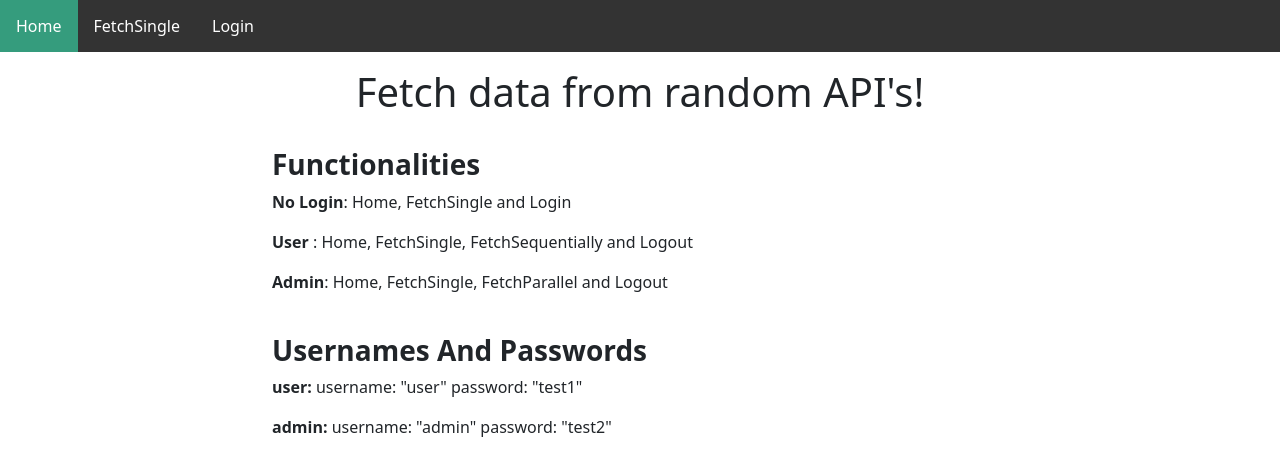
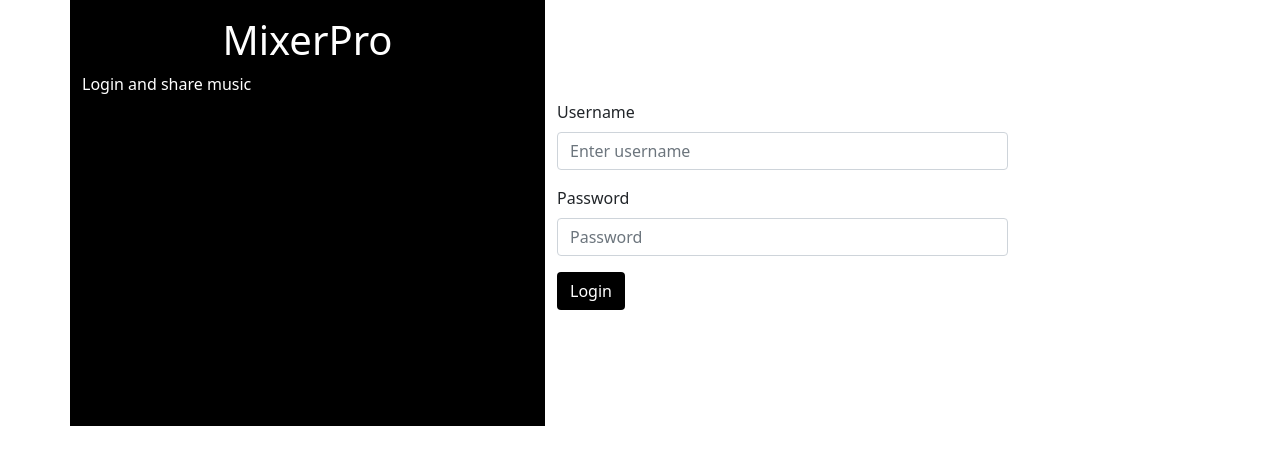
Before and after one commit to cphB-A4/MixerPro, a React (Create React App) app: page / in a window 1280 px wide. Shown: the top 472 px of the page. Built offline with nearby package versions, Linux system fonts and the light colour scheme.

Commit message:
HomePage for not logged in users

```diff
--- a/src/components/Header.js
+++ b/src/components/Header.js
@@ -4,25 +4,26 @@ function Header({ loggedIn, logout, validateAccess }) {
   return (
     <ul className="header">
       {console.log(loggedIn)}
-      <li>
-        <NavLink exact activeClassName="active" to="/">
-          Home
-        </NavLink>
-      </li>
 
-      <li>
+      {/* <li>
         <NavLink exact activeClassName="active" to="/fetch-single">
           FetchSingle
         </NavLink>
-      </li>
+      </li> */}
       {!loggedIn ? (
         <li>
-          <NavLink exact activeClassName="active" to="/login">
+          <NavLink exact activeClassName="active" to="/">
             Login
           </NavLink>
         </li>
       ) : (
         <>
+          <li>
+            <NavLink exact activeClassName="active" to="/">
+              Home
+            </NavLink>
+          </li>
+
           {validateAccess === "user" ? (
             <li>
               <NavLink exact activeClassName="active" to="/fetch-sequentially">
--- a/src/components/Home.js
+++ b/src/components/Home.js
@@ -7,7 +7,7 @@ function Home() {
         <Row className="rows">
           <Col xs={2} className="columns"></Col>
           <Col className="columns">
-            <h1 className="text-center mt-3">Fetch data from random API's!</h1>
+            <h1 className="text-center mt-3">MixerPro</h1>
             <br></br>
             <h3>
               <strong>Functionalities</strong>
@@ -24,15 +24,6 @@ function Home() {
               Logout
             </p>
             <br></br>
-            <h3>
-              <strong>Usernames And Passwords</strong>
-            </h3>
-            <p>
-              <strong>user: </strong> username: "user" password: "test1"
-            </p>
-            <p>
-              <strong>admin: </strong> username: "admin" password: "test2"
-            </p>
           </Col>
           <Col xs={2} className="columns"></Col>
         </Row>
--- a/src/components/NoUserHeader.js
+++ b/src/components/NoUserHeader.js
@@ -7,12 +7,14 @@ import {
   NavLink,
   useHistory,
 } from "react-router-dom";
+import { Col, Container, Form, Row } from "react-bootstrap";
 
 import React, { useState, useEffect } from "react";
 import Home from "./Home";
 import Header from "./Header";
 import FetchSingle from "./FetchSingle";
 import NoMatch from "./NoMatch";
+import Button from "@restart/ui/esm/Button";
 
 function NoUserHeader(props) {
   const { login, loggedIn, errorMsg } = props;
@@ -34,26 +36,48 @@ function NoUserHeader(props) {
   };
   return (
     <div>
-      {console.log(errorMsg)}
-      <Header loggedIn={loggedIn} />
+      {/* <Header loggedIn={loggedIn} /> */}
       <Switch>
         <Route exact path="/">
-          <Home />
+          <Container>
+            <Row className="rows">
+              <Col sm={5} className="columns main-left">
+                <h1 className="text-center mt-3">MixerPro</h1>
+                <p>Login and share music </p>
+              </Col>
+              <Col className="columns login-form">
+                <Form onChange={onChange}>
+                  <Form.Group className="mb-3">
+                    <Form.Label>Username</Form.Label>
+                    <Form.Control placeholder="Enter username" id="username" />
+                  </Form.Group>
+
+                  <Form.Group className="mb-3">
+                    <Form.Label>Password</Form.Label>
+                    <Form.Control
+                      type="password"
+                      placeholder="Password"
+                      id="password"
+                    />
+                  </Form.Group>
+
+                  <button
+                    type="submit"
+                    class="btn btn-black"
+                    onClick={handleSubmit}
+                  >
+                    Login
+                  </button>
+                  <p>{errorMsg}</p>
+                </Form>
+              </Col>
+              <Col xs={2} className="columns"></Col>
+            </Row>
+          </Container>
         </Route>
-        <Route path="/login">
-          <div>
-            <h2>Login</h2>
-            <form onChange={onChange}>
-              <input placeholder="User Name" id="username" />
-              <input placeholder="Password" id="password" />
-              <button onClick={handleSubmit}>Login</button>
-            </form>
-            <p>{errorMsg}</p>
-          </div>
-        </Route>
-        <Route path="/fetch-single">
+        {/* <Route path="/fetch-single">
           <FetchSingle />
-        </Route>
+        </Route> */}
         <Route path="*">
           <NoMatch />
         </Route>
--- a/src/index.css
+++ b/src/index.css
@@ -1,13 +1,43 @@
 body {
   margin: 0;
-  font-family: -apple-system, BlinkMacSystemFont, 'Segoe UI', 'Roboto', 'Oxygen',
-    'Ubuntu', 'Cantarell', 'Fira Sans', 'Droid Sans', 'Helvetica Neue',
+  font-family: -apple-system, BlinkMacSystemFont, "Segoe UI", "Roboto", "Oxygen",
+    "Ubuntu", "Cantarell", "Fira Sans", "Droid Sans", "Helvetica Neue",
     sans-serif;
   -webkit-font-smoothing: antialiased;
   -moz-osx-font-smoothing: grayscale;
 }
 
 code {
-  font-family: source-code-pro, Menlo, Monaco, Consolas, 'Courier New',
+  font-family: source-code-pro, Menlo, Monaco, Consolas, "Courier New",
     monospace;
 }
+
+.login-main-text {
+  margin-top: 20%;
+  padding: 60px;
+  color: #fff;
+}
+
+.login-main-text h2 {
+  font-weight: 300;
+}
+.main-menu {
+  width: 40%;
+  position: fixed;
+  z-index: 1;
+  top: 0;
+  left: 0;
+}
+
+.btn-black {
+  background-color: #000 !important;
+  color: #fff !important;
+}
+.main-left {
+  background-color: black;
+  color: white;
+}
+.login-form {
+  padding-top: 100px;
+  padding-bottom: 100px;
+}
```
